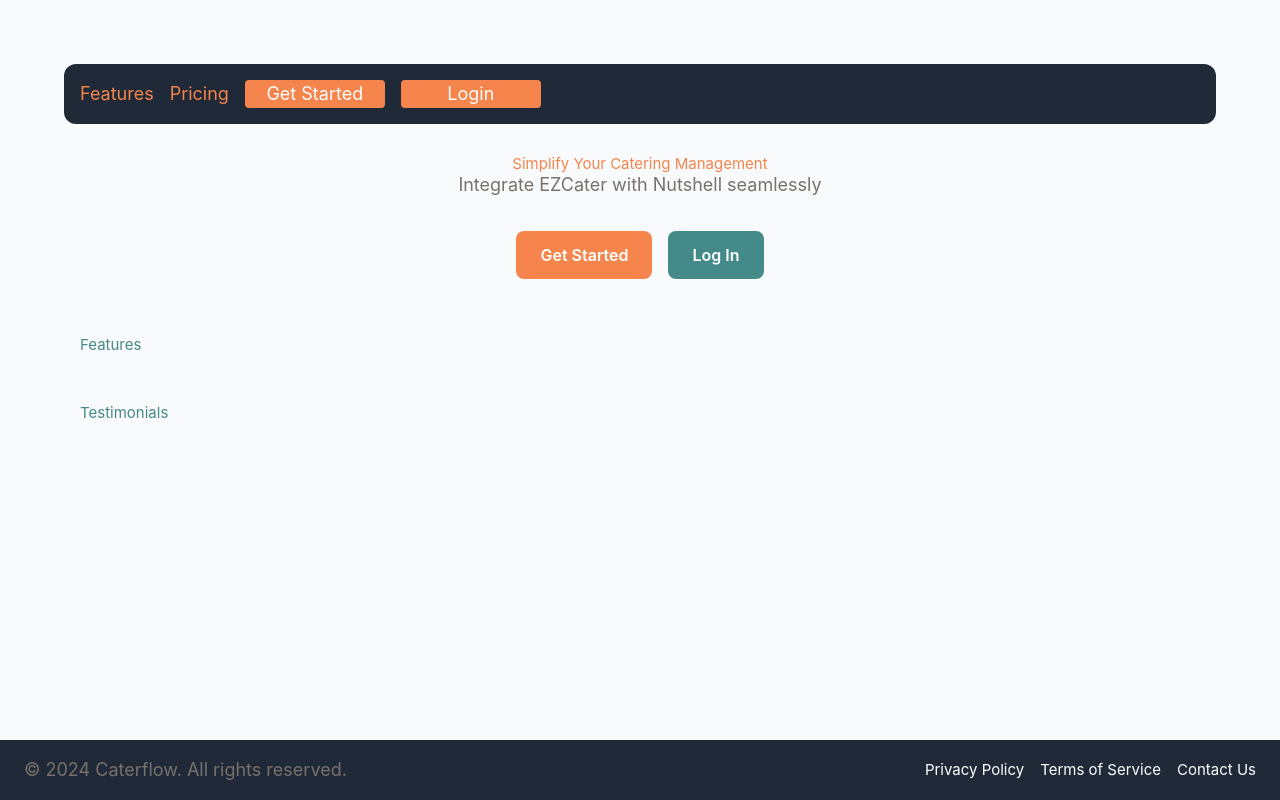
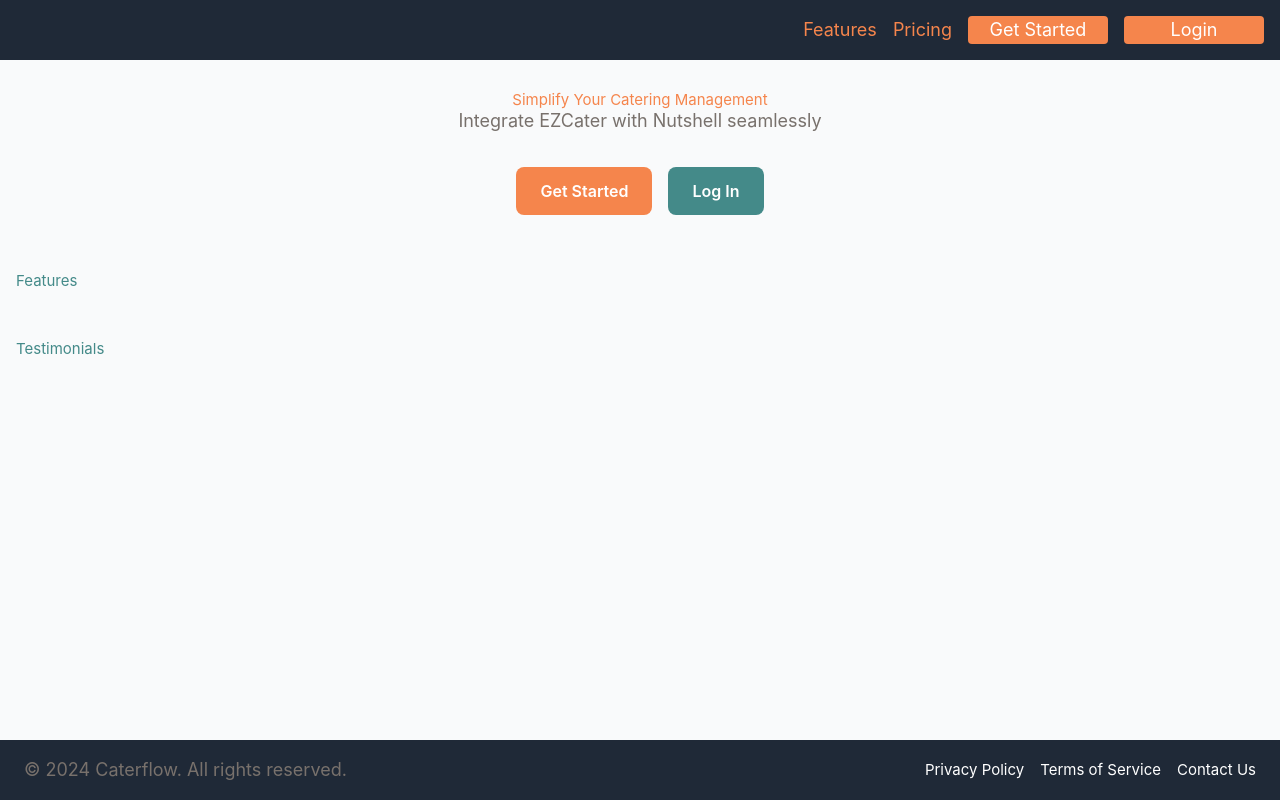
Before and after one commit to MichaelAJay/caterflow-fe, a Vue app: page /get-started in a window 1280 px wide. Built offline with nearby package versions, Linux system fonts and the light colour scheme; no server answers.

Commit message:
finishing up responsive design for visitor menu

```diff
--- a/src/App.vue
+++ b/src/App.vue
@@ -10,7 +10,7 @@ const showFooter = computed(() => !route.meta.hideFooter);
 <template>
   <div id="app-container">
     <div id="content">
-      <div id="router-view-container" class="p-4 sm:p-8 md:p-12 lg:p-16">
+      <div id="router-view-container" class="p-4 sm:p-8 md:p-0">
         <RouterView />
       </div>
     </div>
--- a/src/views/visitor/VisitorMenu.vue
+++ b/src/views/visitor/VisitorMenu.vue
@@ -22,28 +22,27 @@ defineProps({
 </script>
 
 <template>
-  <div>
-    <nav class="relative text-white p-4 bg-gray-800 rounded-xl">
+  <div class="bg-transparent md:bg-gray-800"> <!-- This container will wrap everything -->
+    <div class="md:sticky md:top-0 md:z-50"> <!-- This makes the bar sticky at the top for medium screens and up -->
+      <nav class="text-white p-4">
         <div class="container mx-auto flex justify-between items-center">
           <!-- Hamburger Icon -->
-        <button @click="toggleMenu" class="md:hidden">
+          <div class="w-full flex justify-end md:hidden">
+            <button @click="toggleMenu" class="bg-gray-800">
               <Bars3Icon class="h-6 w-6" v-if="!isMenuOpen" />
               <XMarkIcon class="h-6 w-6" v-else />
             </button>
-        <div class="hidden md:flex space-x-4">
+          </div>
           <!-- Desktop Menu Items -->
+          <div id="desktop-container" class="hidden md:flex space-x-4 w-full justify-end items-center">
             <VisitorMenuItems :goToSignUp="goToSignUp" :goToLogin="goToLogin" />
           </div>
         </div>
-      <div
-        :class="
-          isMenuOpen ? 'absolute right-0 mt-6 p-1 w-48 bg-sage-200 shadow-lg rounded-lg' : 'hidden'
-        "
-        class="md:hidden z-10"
-      >
-        <!-- Mobile Menu Items -->
+        <!-- Mobile Menu Items, they should be in the same nav container but will show/hide based on the menu state -->
+        <div :class="isMenuOpen ? 'block p-2 bg-sage-200 shadow-lg rounded-lg' : 'hidden'" class="md:hidden">
           <VisitorMenuItems :goToSignUp="goToSignUp" :goToLogin="goToLogin" />
         </div>
       </nav>
     </div>
+  </div>
 </template>
```
Lines whose indentation alone changed are shown as unchanged.
